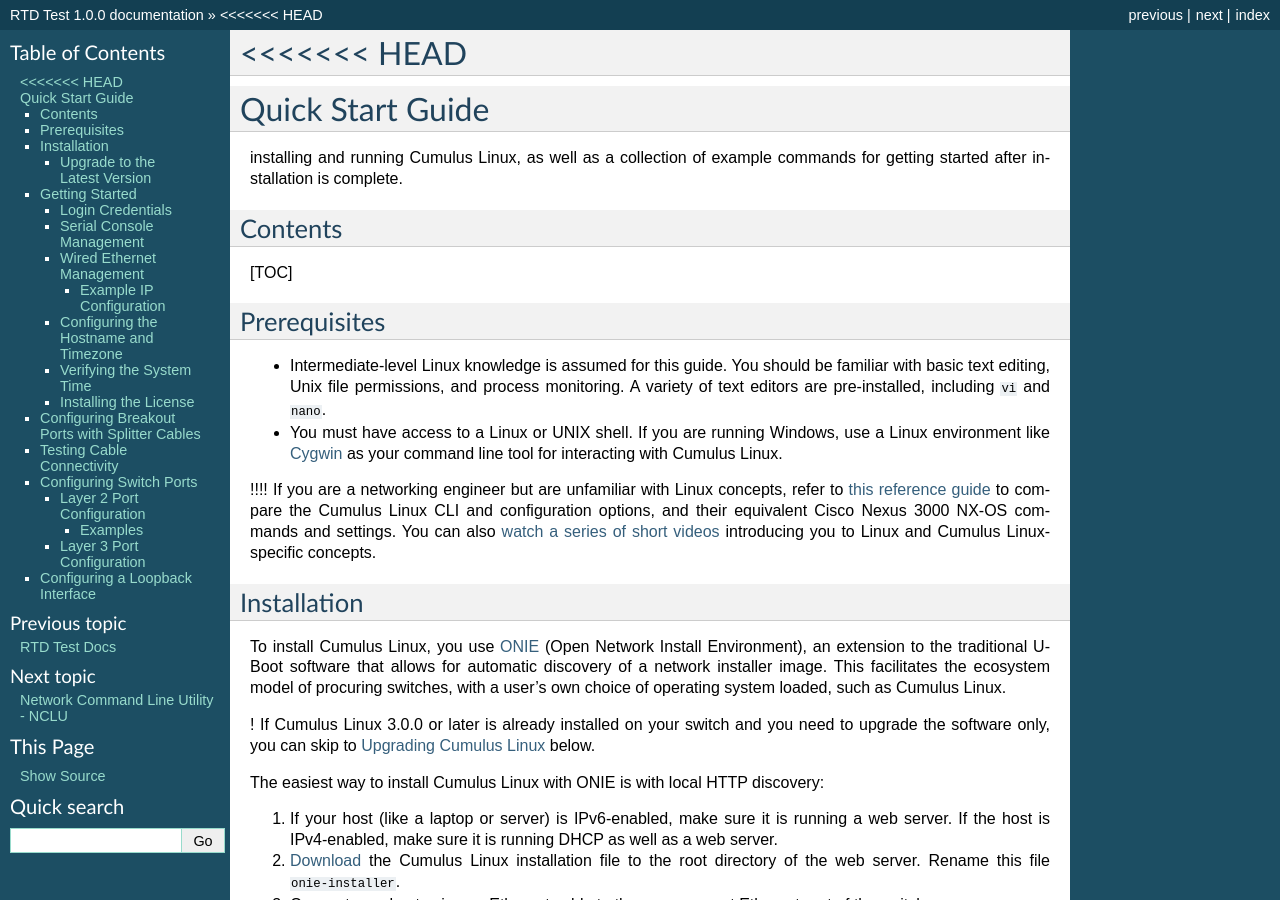
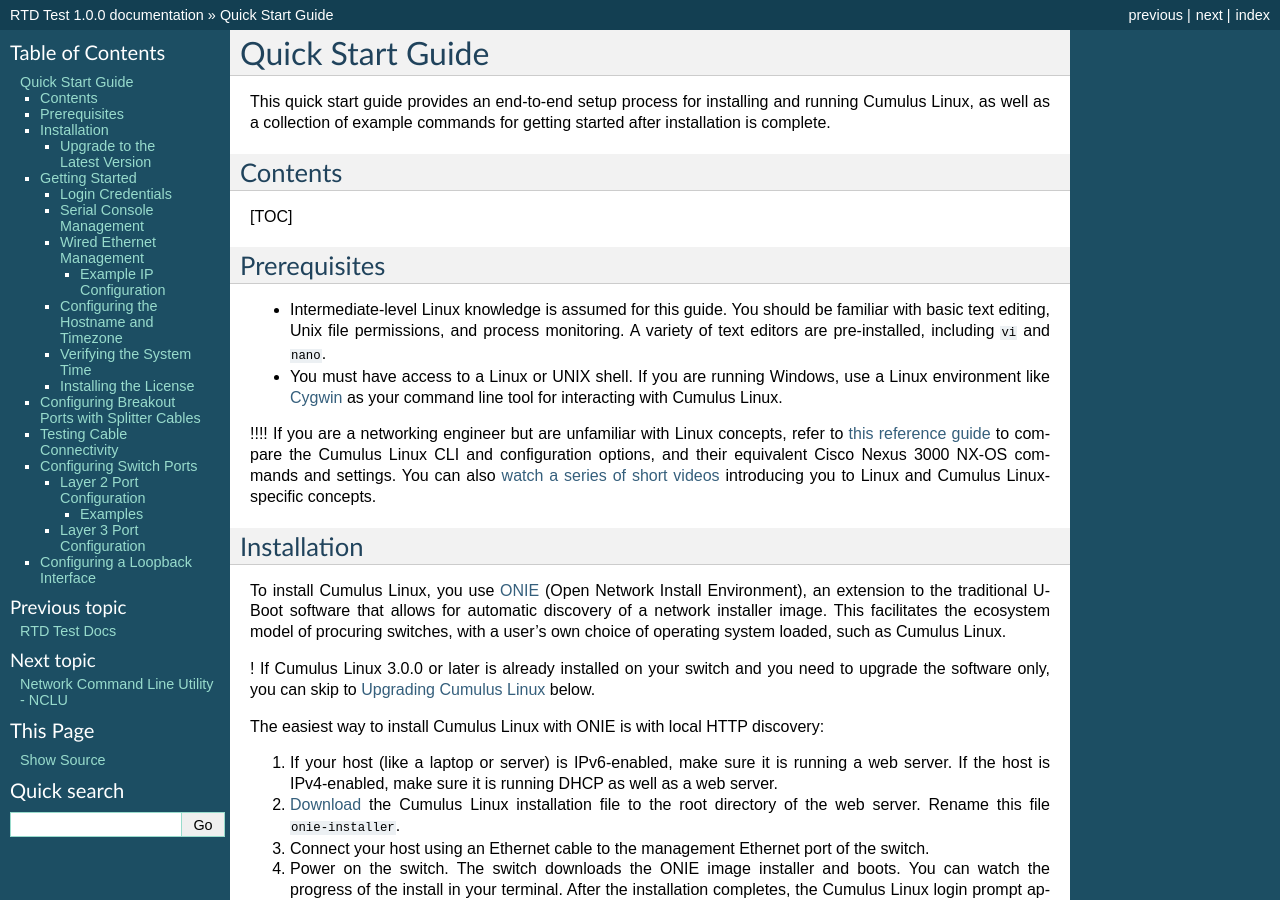
Before and after one commit to desertmonkey/RTDtestRST, a Sphinx documentation site: the page built from docs/quick-start-guide/index.rst, in a window 1280 px wide and 900 px high. Built offline with Sphinx 7.4.7, drawn with Linux system fonts in a browser that asks for light colours; some of the changed text lies outside the part shown.

Commit message:
remove merge issue

```diff
--- a/docs/quick-start-guide/index.rst
+++ b/docs/quick-start-guide/index.rst
@@ -1,10 +1,7 @@
-<<<<<<< HEAD
 *****************
 Quick Start Guide
 *****************
 
-=======
->>>>>>> 8515539eae88b0367762aa3f5f4cbabb4017f9d3
 This quick start guide provides an end-to-end setup process for
 installing and running Cumulus Linux, as well as a collection of example
 commands for getting started after installation is complete.
```
